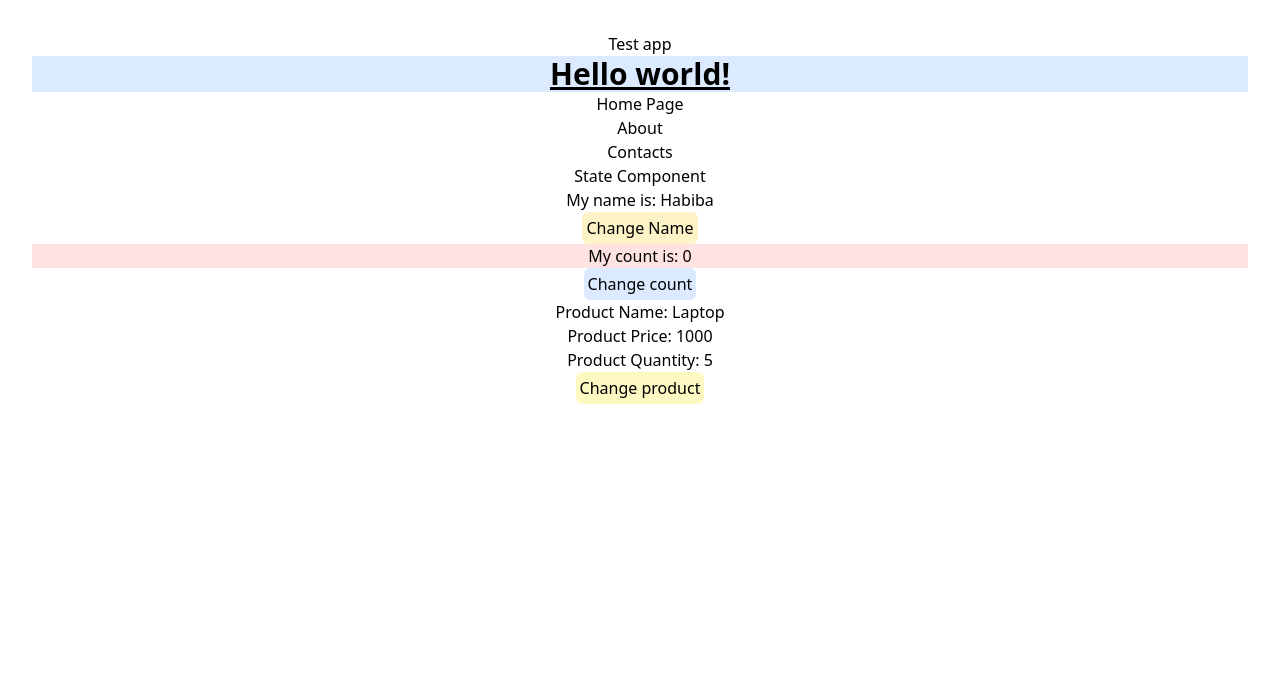
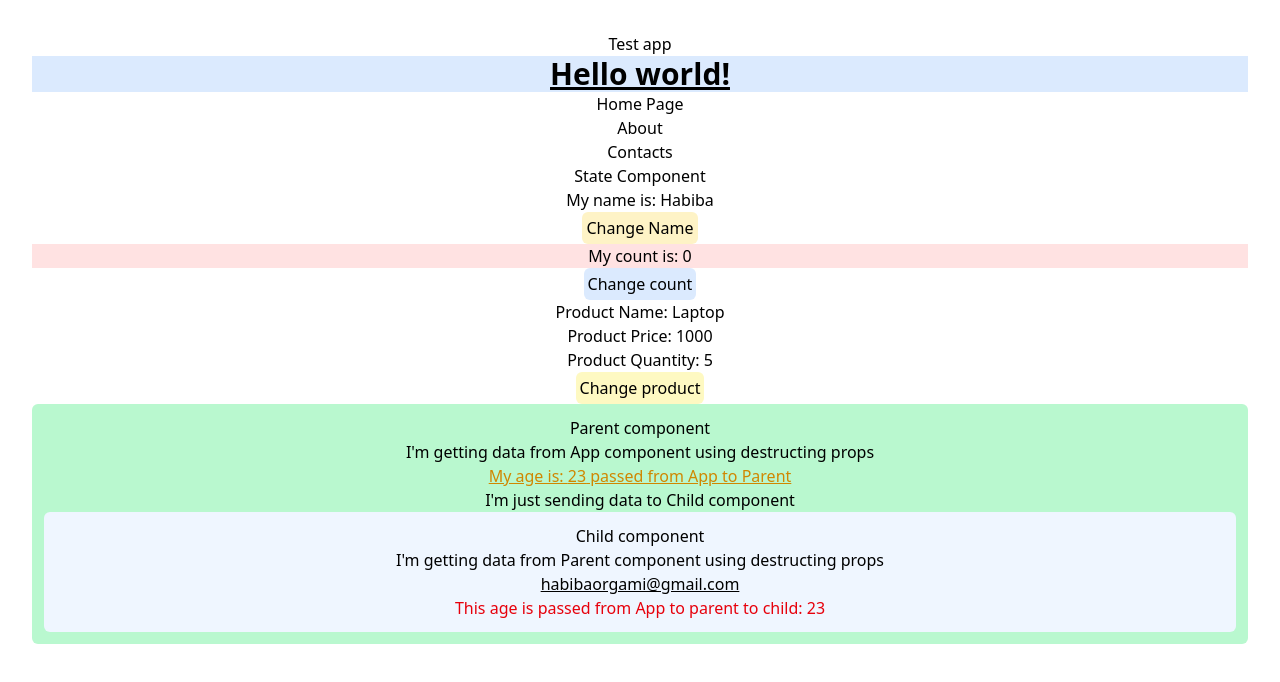
Before and after one commit to HabibaMar3i/reactRouteC44, a React (Vite) app: page / in a window 1280 px wide. Shown: the top 682 px of the page. Built offline with nearby package versions, Linux system fonts and the light colour scheme.

Commit message:
added examples for prps and lifting state up

```diff
--- a/src/App.jsx
+++ b/src/App.jsx
@@ -3,8 +3,11 @@ import About from './Components/About/About'
 import Home from './Components/Home/Home'
 import Contacts from './Components/Contacts/Contacts'
 import State from './Components/State/State'
+import Parent from './Components/Parent/Parent'
+import { useState } from 'react'
 
 function App() {
+  const [age, setAge] = useState(23)
 
   return (
     <>
@@ -16,6 +19,7 @@ function App() {
       <About />
       <Contacts />
       <State />
+      <Parent age={age}/>
     </>
   )
 }
--- /dev/null
+++ b/src/Components/Child/Child.jsx
@@ -0,0 +1,15 @@
+import React from 'react'
+
+export default function Child({email, age}) {
+    return (
+        <div className='bg-blue-50 p-3 rounded-md'>
+            <h1>Child component</h1>
+            <p>I'm getting data from Parent component using destructing props</p>
+            {/* Accessing props directly */}
+            {/* <p className='underline'>{props.email}</p> */}
+            {/* destructuring props */}
+            <p className='underline'>{email}</p>
+            <p className='text-red-600'>This age is passed from App to parent to child: {age}</p>
+        </div>
+    )
+}
--- /dev/null
+++ b/src/Components/Parent/Parent.jsx
@@ -0,0 +1,16 @@
+import React, { useState } from 'react'
+import Child from '../Child/Child';
+
+
+export default function Parent({age}) {
+    const [userEmail, setUserEmail] = useState('habibaorgami@gmail.com')
+    return (
+        <div className='bg-green-200 p-3 rounded-md'>
+            <h1>Parent component</h1>
+            <p>I'm getting data from App component using destructing props</p>
+            <p className='underline text-yellow-600'>My age is: {age} passed from App to Parent</p>
+            <p>I'm just sending data to Child component</p>
+            <Child email={userEmail} age={age}/>
+        </div>
+    )
+}
```
